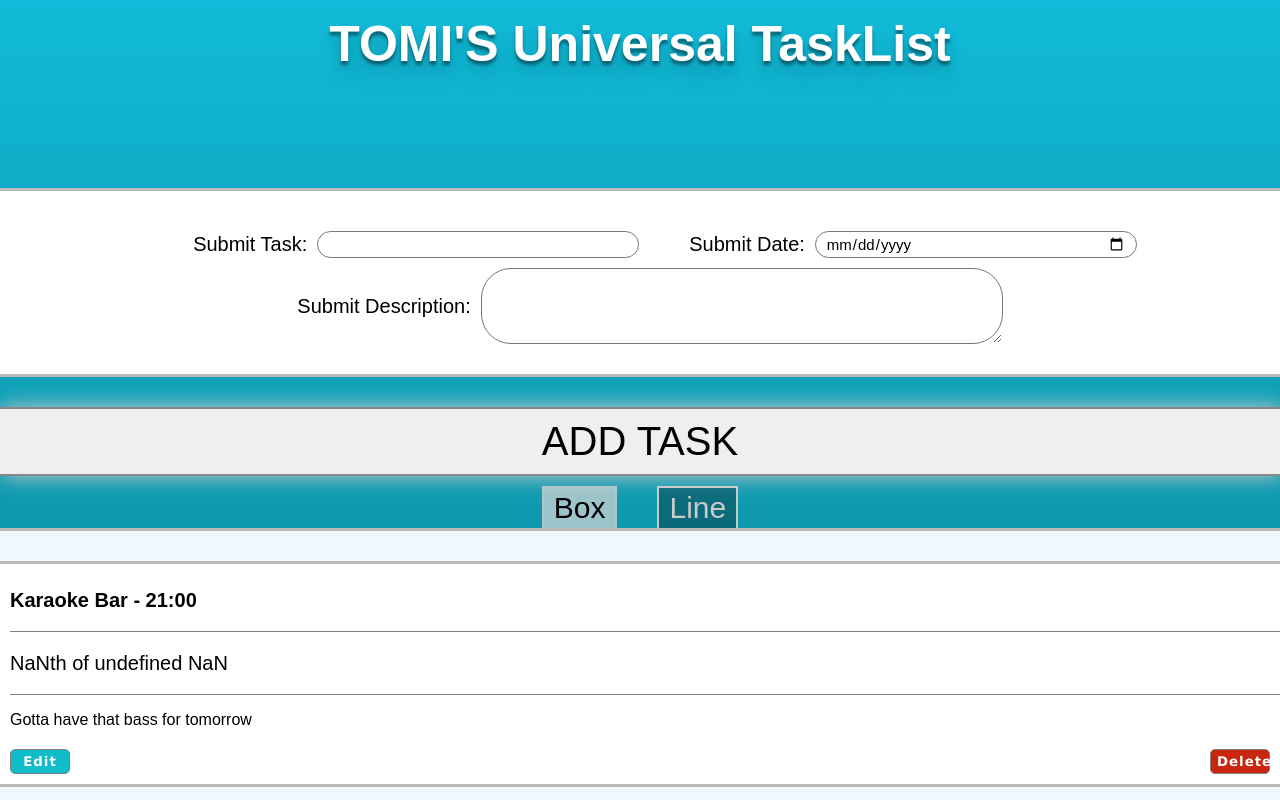
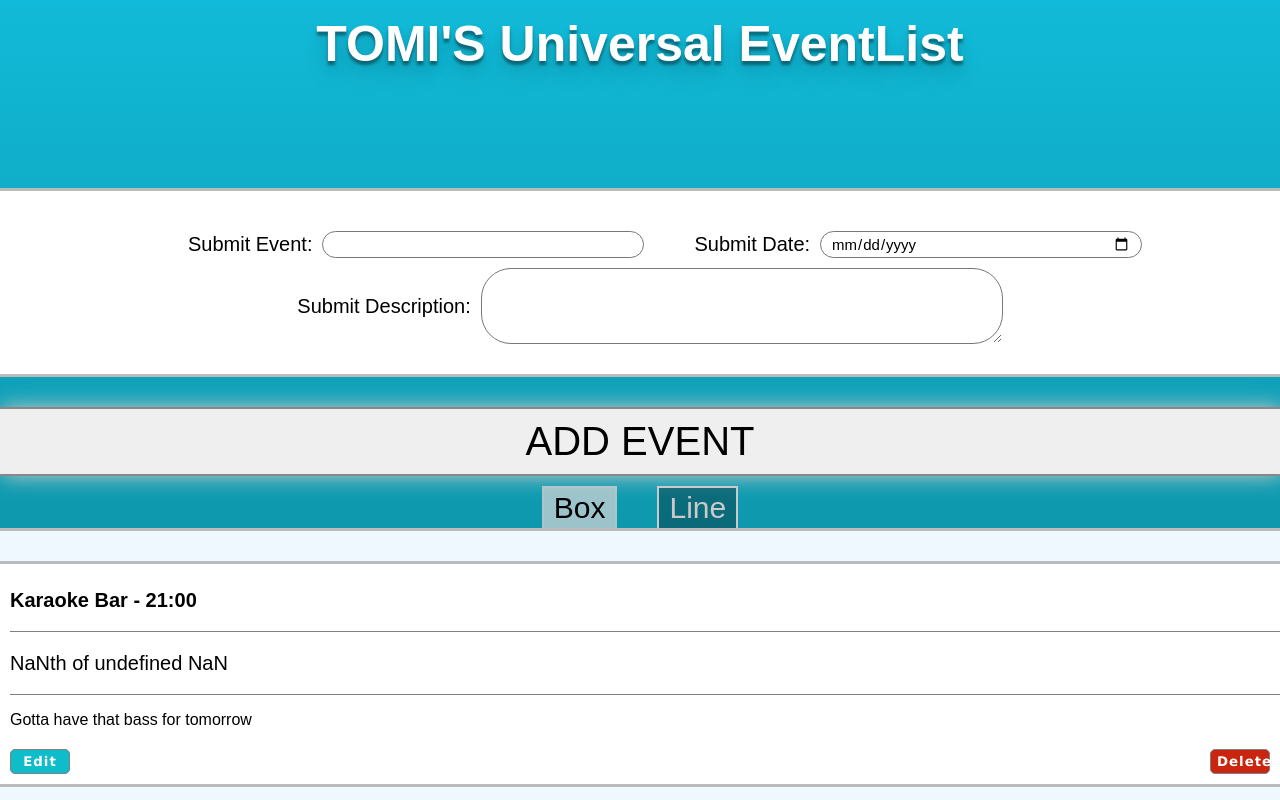
Before and after one commit to TomiPBass/vue-tasklist, a Vue app: page / in a window 1280 px wide. Shown: the top 800 px of the page. Built offline with nearby package versions, Linux system fonts and the light colour scheme.

Commit message:
fix: "tasklist" to "eventlist"

```diff
--- a/src/App.vue
+++ b/src/App.vue
@@ -1,7 +1,7 @@
 <template>
     <div>
         <h1 id="website_title">
-            TOMI'S Universal TaskList
+            TOMI'S Universal EventList
         </h1>
         <TheHeader />
         <RouterView />
--- a/src/components/TheHeader.vue
+++ b/src/components/TheHeader.vue
@@ -3,7 +3,7 @@
         <div class="header">
             <div class="top_row">
                 <div class="task_form">
-                    <label for="submit_taskForm">Submit Task:</label>
+                    <label for="submit_taskForm">Submit Event:</label>
                     <input
                         id="taskForm"
                         v-model="newTask.newTitle"
@@ -37,7 +37,7 @@
         <ButtonPrimary
             @click="addTask()"
         >
-            ADD TASK
+            ADD EVENT
         </ButtonPrimary>
     </div>
     <div class="switch_buttons">
```
